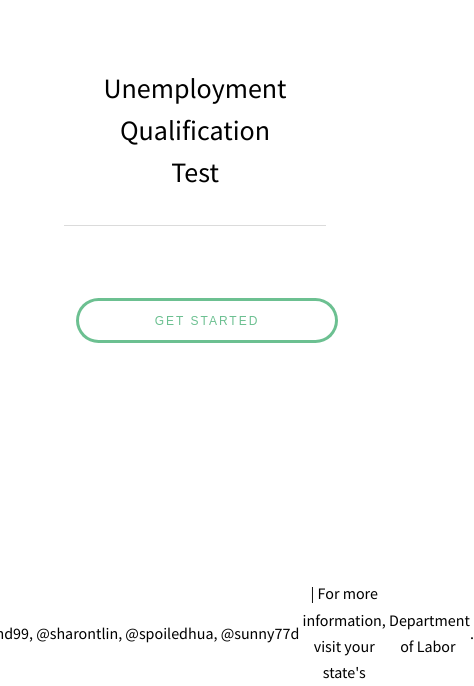
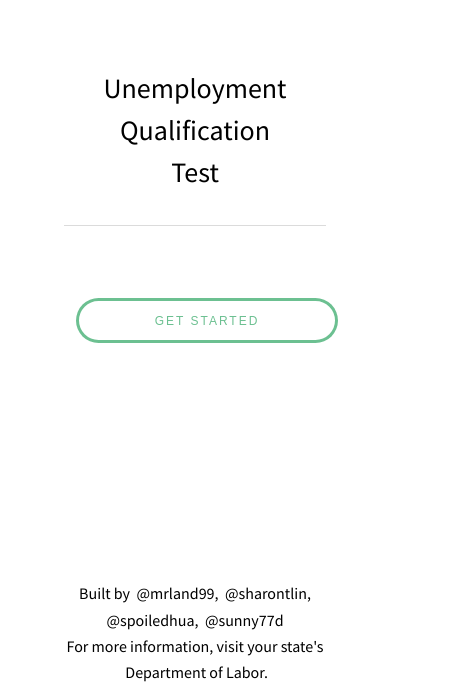
Before and after one commit to sharontlin/unemployment-quiz, a plain HTML site: page index.html in a window 390 px wide. Shown: the part 161-847 px from the top of the page, 474 px wide, since content can reach past the window. Drawn offline with Linux system fonts and the light colour scheme.

Commit message:
fixed footer mobile resizing

```diff
--- a/css/footer.css
+++ b/css/footer.css
@@ -39,3 +39,9 @@ a:visited{
 	padding-left: 20% !important;
 	text-decoration: none;
 }
+
+@media screen and (max-width: 740px) {
+    .footer-box {
+    	flex-direction: column;
+    }
+}
--- a/index.html
+++ b/index.html
@@ -30,7 +30,12 @@
         <div class="footer-container">
             <!-- Footer -->
             <div class="footer-box">
-                Built by <a href="https://github.com/mrland99/">&nbsp;@mrland99</a>, <a href="https://github.com/sharontlin/">&nbsp;@sharontlin</a>, <a href="https://github.com/spoiledhua/">&nbsp;@spoiledhua</a>, <a href="https://github.com/sunny77d/">&nbsp;@sunny77d&nbsp;</a> | For more information, visit your state's <a href="https://www.careeronestop.org/LocalHelp/UnemploymentBenefits/Find-Unemployment-Benefits.aspx">&nbsp;Department of Labor</a>.
+                <div class="footer-text">
+                    Built by <a href="https://github.com/mrland99/">&nbsp;@mrland99</a>, <a href="https://github.com/sharontlin/">&nbsp;@sharontlin</a>, <a href="https://github.com/spoiledhua/">&nbsp;@spoiledhua</a>, <a href="https://github.com/sunny77d/">&nbsp;@sunny77d&nbsp;</a>
+                </div>
+                <div class="footer-text">
+                     For more information, visit your state's <a href="https://www.careeronestop.org/LocalHelp/UnemploymentBenefits/Find-Unemployment-Benefits.aspx">&nbsp;Department of Labor</a>.
+                </div>
             </div>
         </div>
 
```
